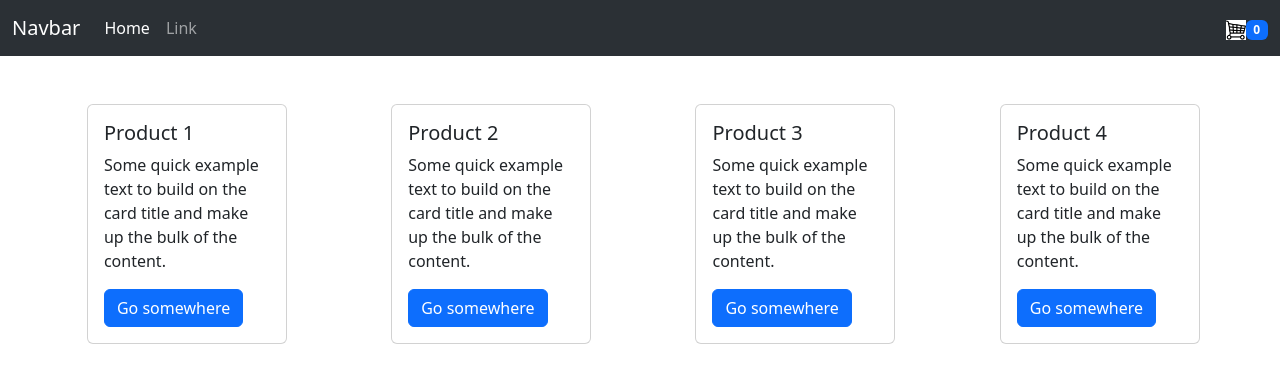
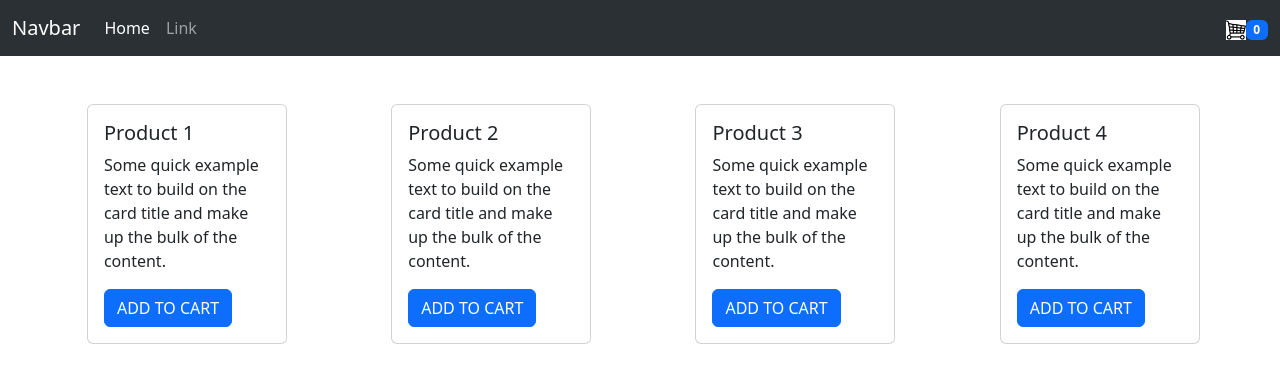
Before and after one commit to mangalsingh123t/Redux-toolkit-Card_Project, a React (Vite) app: page / in a window 1280 px wide. Shown: the top 382 px of the page. Built offline with nearby package versions, Linux system fonts and the light colour scheme.

Commit message:
Update in  cart  button

```diff
--- a/src/Componants/CardCom.jsx
+++ b/src/Componants/CardCom.jsx
@@ -17,7 +17,7 @@ export default function CardCom() {
                             <div className="card-body">
                                 <h5 className="card-title">Product 1</h5>
                                 <p className="card-text">Some quick example text to build on the card title and make up the bulk of the  content.</p>
-                                <button className="btn btn-primary" onClick={() => dispatch(incremenCardItemCount())}>Go somewhere</button>
+                                <button className="btn btn-primary" onClick={() => dispatch(incremenCardItemCount())}>ADD TO CART</button>
 
                             </div>
                         </div>
@@ -28,7 +28,7 @@ export default function CardCom() {
                             <div className="card-body">
                                 <h5 className="card-title">Product 2</h5>
                                 <p className="card-text">Some quick example text to build on the card title and make up the bulk of the  content.</p>
-                                <button className="btn btn-primary" onClick={() => dispatch(incremenCardItemCount())}>Go somewhere</button>
+                                <button className="btn btn-primary" onClick={() => dispatch(incremenCardItemCount())}>ADD TO CART</button>
                             </div>
                         </div>
                     </div>
@@ -38,7 +38,7 @@ export default function CardCom() {
                             <div className="card-body">
                                 <h5 className="card-title">Product 3</h5>
                                 <p className="card-text">Some quick example text to build on the card title and make up the bulk of the  content.</p>
-                                <button className="btn btn-primary" onClick={() => dispatch(incremenCardItemCount())}>Go somewhere</button>
+                                <button className="btn btn-primary" onClick={() => dispatch(incremenCardItemCount())}>ADD TO CART</button>
                             </div>
                         </div>
 
@@ -49,7 +49,7 @@ export default function CardCom() {
                             <div className="card-body">
                                 <h5 className="card-title">Product 4</h5>
                                 <p className="card-text">Some quick example text to build on the card title and make up the bulk of the  content.</p>
-                                <button className="btn btn-primary" onClick={() => dispatch(incremenCardItemCount())}>Go somewhere</button>
+                                <button className="btn btn-primary" onClick={() => dispatch(incremenCardItemCount())}>ADD TO CART</button>
                             </div>
                         </div>
 
```
